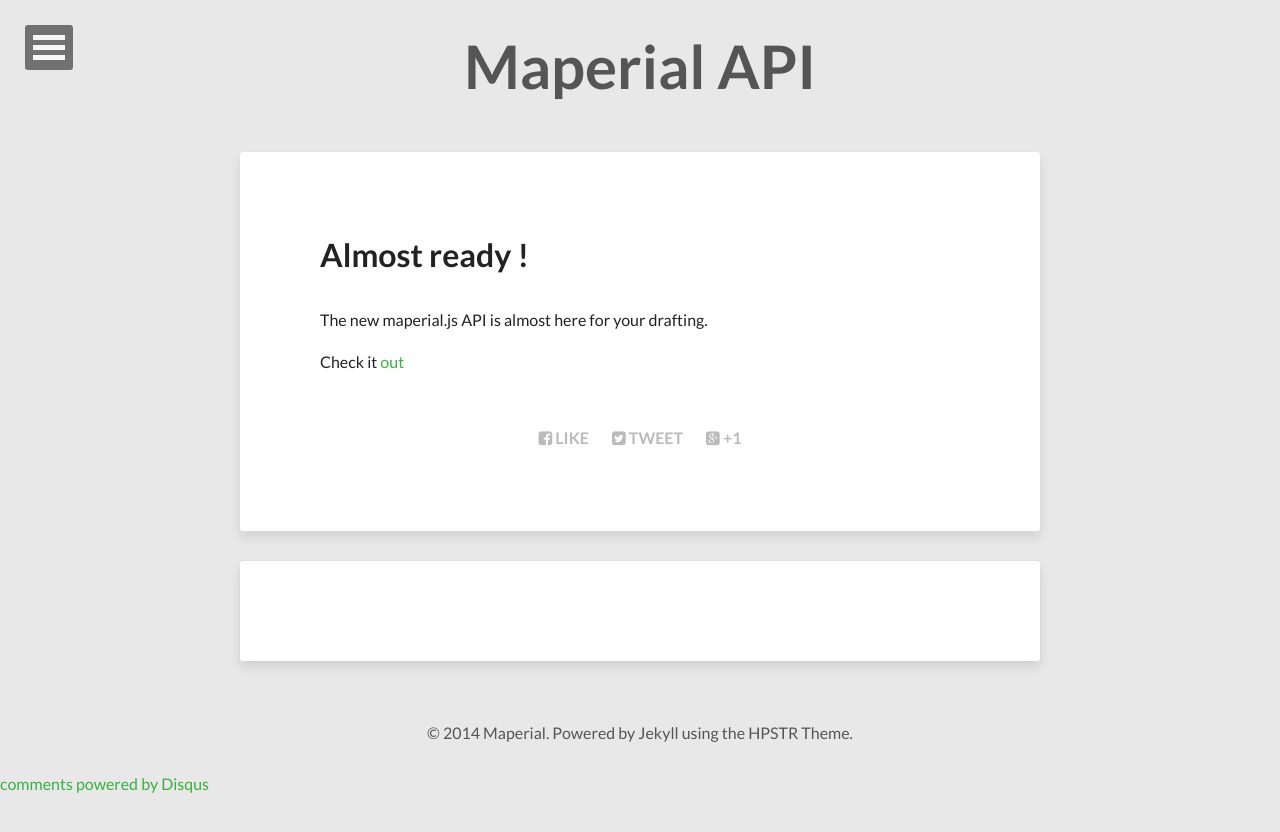
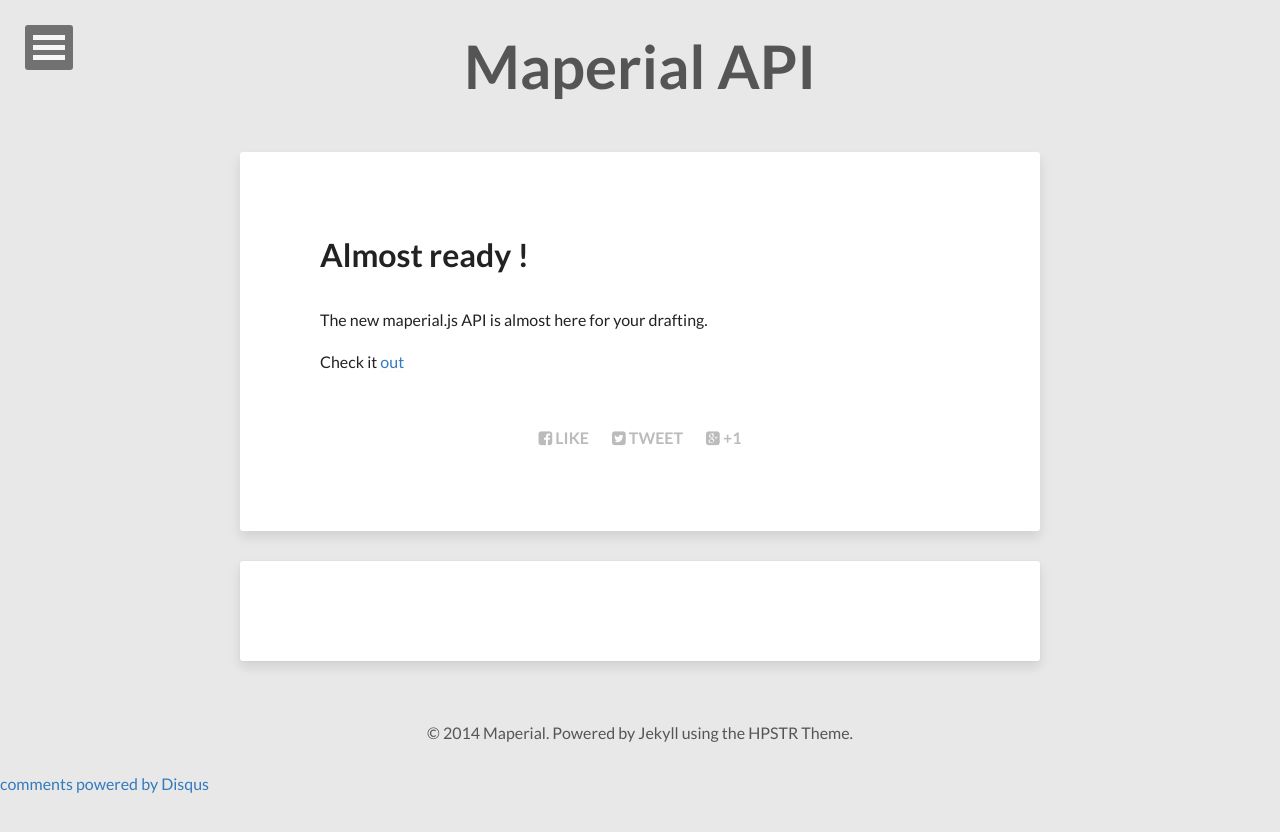
Before and after one commit to maperial/maperial.github.io, a Jekyll site: the page built from _posts/2014-11-22-maperial-api-on-the-way.md, in a window 1280 px wide. Shown: the top 832 px of the page. Built offline with Jekyll 4.4.1, drawn with Linux system fonts in a browser that asks for light colours; nearby versions of some CDN libraries; comment, search, counter and statistics services are not loaded.

```diff
--- a/_sass/_variables.scss
+++ b/_sass/_variables.scss
@@ -27,7 +27,7 @@
 $border-color    		 : lighten($base-color,60);
 $white           		 : #fff;
 $black           		 : #000;
-$link-color 		     : #37B23D;
+$link-color 		     : #337ABE;
 
 $primary			       : $base-color;
 $success			       : #5cb85c;
```
